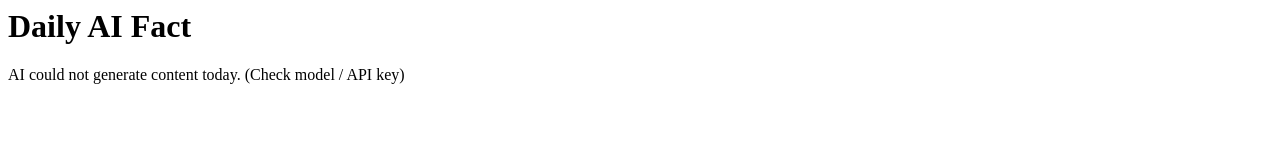
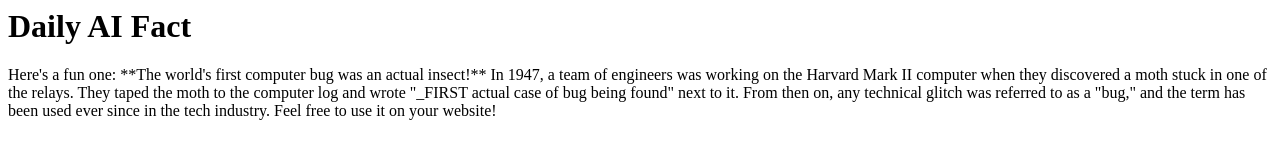
Before and after one commit to ujwal6-eng/ai-site, a plain HTML site: page index.html in a window 1280 px wide. Drawn offline with Linux system fonts and the light colour scheme.

Commit message:
Daily AI update

```diff
--- a/index.html
+++ b/index.html
@@ -1 +1,5 @@
-<html><body><h1>Daily AI Fact</h1><p>AI could not generate content today. (Check model / API key)</p></body></html>
+<html><body><h1>Daily AI Fact</h1><p>Here's a fun one:
+
+**The world's first computer bug was an actual insect!** In 1947, a team of engineers was working on the Harvard Mark II computer when they discovered a moth stuck in one of the relays. They taped the moth to the computer log and wrote "_FIRST actual case of bug being found" next to it. From then on, any technical glitch was referred to as a "bug," and the term has been used ever since in the tech industry.
+
+Feel free to use it on your website!</p></body></html>
```
